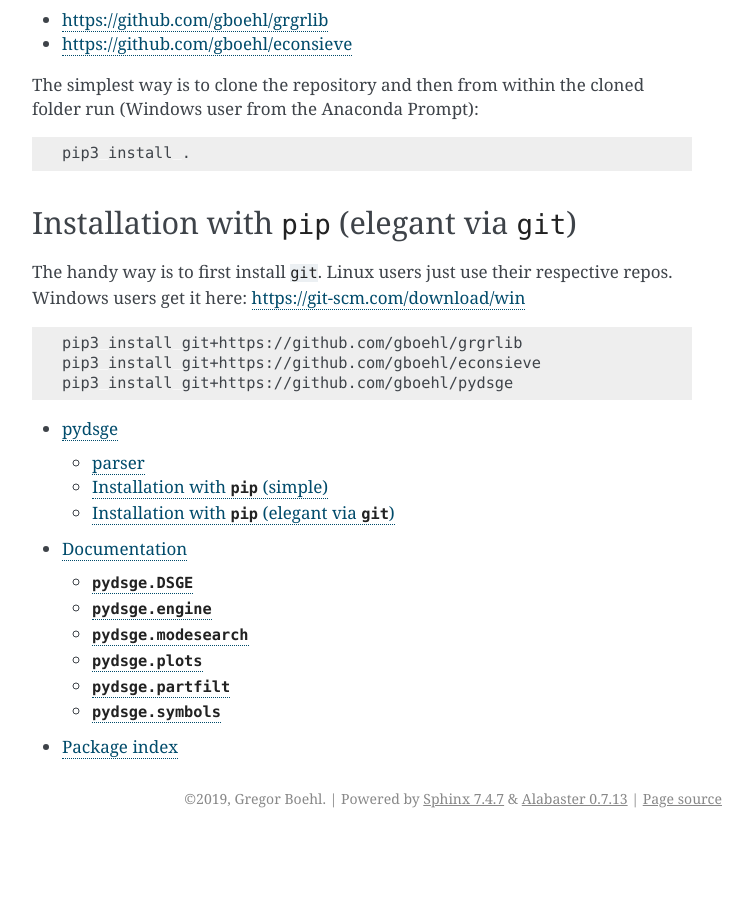
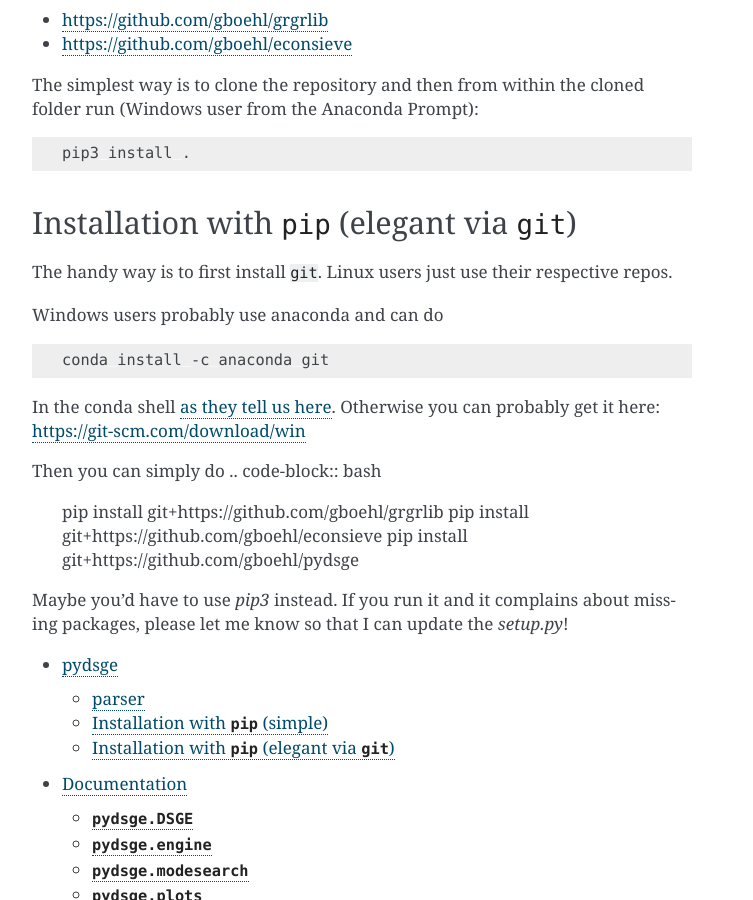
Before and after one commit to gboehl/pydsge, a Sphinx documentation site: the page built from docs/index.rst, in a window 1280 px wide and 900 px high, scrolled down 833 px. Shown: the whole window, without its empty margins (388-1141 px from the left). Built offline with Sphinx 7.4.7, drawn with Linux system fonts in a browser that asks for light colours; before the commit the page ends 1671 px from its top, so only the background shows below that.

Commit message:
update docs

```diff
--- a/README.rst
+++ b/README.rst
@@ -37,10 +37,22 @@
 Installation with ``pip`` (elegant via ``git``\ )
 -------------------------------------------------------
 
-The handy way is to first install ``git``. Linux users just use their respective repos. Windows users get it here: https://git-scm.com/download/win
+The handy way is to first install ``git``. Linux users just use their respective repos.
+
+Windows users probably use anaconda and can do
 
 .. code-block:: bash
 
-   pip3 install git+https://github.com/gboehl/grgrlib
-   pip3 install git+https://github.com/gboehl/econsieve
-   pip3 install git+https://github.com/gboehl/pydsge
+   conda install -c anaconda git
+
+In the conda shell
+`as they tell us here <https://anaconda.org/anaconda/git>`_. Otherwise you can probably get it here: https://git-scm.com/download/win
+
+Then you can simply do
+.. code-block:: bash
+
+   pip install git+https://github.com/gboehl/grgrlib
+   pip install git+https://github.com/gboehl/econsieve
+   pip install git+https://github.com/gboehl/pydsge
+
+Maybe you'd have to use `pip3` instead. If you run it and it complains about missing packages, please let me know so that I can update the `setup.py`!
--- a/docs/dfi.yaml
+++ b/docs/dfi.yaml
@@ -108,7 +108,7 @@
     # uniform distribution takes lower & upper as input
     # inv_gamma_dynare function takes weird stuff as input
     # all other function take mean & std as input
-    theta   : [0.7813, 0.5, 0.95, beta, 0.5, 0.10]
+    theta   : [0.7813, 0.2, 0.95, beta, 0.5, 0.10]
     sigma   : [1.2312, 0.25, 3, normal,1.50, 0.375]
     phi_pi  : [1.7985, 1.0, 3, normal,1.5, 0.25]
     phi_y   : [0.0893, 0.001, 0.5, normal, 0.125, 0.05]
```
Also changed, not shown: 1 other file.
